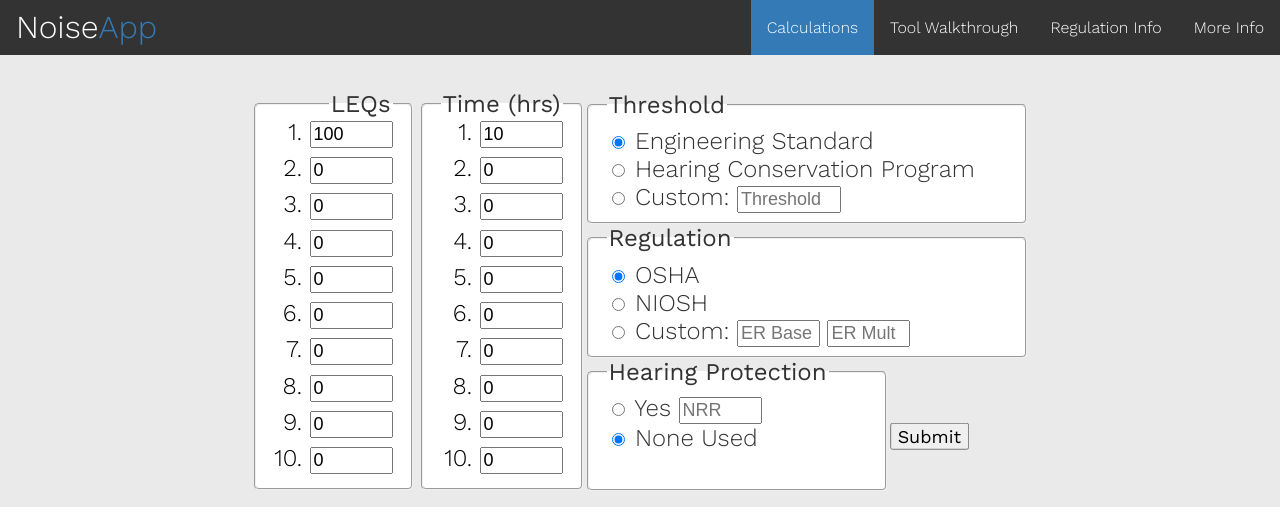
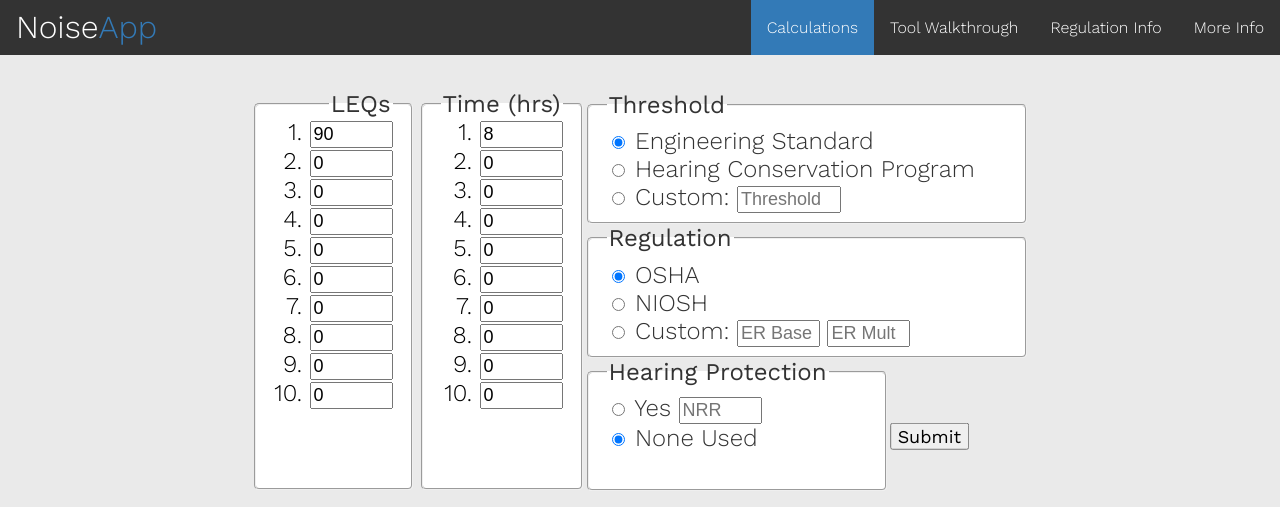
Before and after one commit to erayner305/NoiseApp, a Flask app: page / in a window 1280 px wide. Shown: the top 507 px of the page. Run offline with Flask 3, Linux system fonts and the light colour scheme.

Commit message:
states for LEQ,TIME

```diff
--- a/templates/index.html
+++ b/templates/index.html
@@ -19,31 +19,17 @@
 		<fieldset class="top-fields">
 			<legend >LEQs</legend>
 			<br><br><br>
-			1. <input type="text" id="LEQ1" name="LEQ1" value="100" size = "5" style="margin-bottom:2px"><br><br><br><br>
-			2. <input type="text" id="LEQ2" name="LEQ2" value="0" size = "5" style="margin-bottom:2px"><br><br><br><br>
-			3. <input type="text" id="LEQ3" name="LEQ3" value="0" size = "5" style="margin-bottom:2px"><br><br><br><br>
-			4. <input type="text" id="LEQ4" name="LEQ4" value="0" size = "5" style="margin-bottom:2px"><br><br><br><br>
-			5. <input type="text" id="LEQ5" name="LEQ5" value="0" size = "5" style="margin-bottom:2px"><br><br><br><br>
-			6. <input type="text" id="LEQ6" name="LEQ6" value="0" size = "5" style="margin-bottom:2px"><br><br><br><br>
-			7. <input type="text" id="LEQ7" name="LEQ7" value="0" size = "5" style="margin-bottom:2px"><br><br><br><br>
-			8. <input type="text" id="LEQ8" name="LEQ8" value="0" size = "5" style="margin-bottom:2px"><br><br><br><br>
-			9. <input type="text" id="LEQ9" name="LEQ9" value="0" size = "5" style="margin-bottom:2px"><br><br><br><br>
-			10. <input type="text" id="LEQ10" name="LEQ10" value="0" size = "5" style="margin-bottom:2px"><br><br><br><br>
+			{% for i in range(1, 11) %}
+			{{ i }}. <input type="text" id="LEQ{{ i }}" name="LEQ{{ i }}" value="{{ session['LEQ' ~ i] if session['LEQ' ~ i] is defined else (90 if i == 1 else 0) }}" size="5" style="margin-bottom:2px"><br>
+			{% endfor %}
 		</fieldset>
 
 		<fieldset class="top-fields">
 			<legend >Time (hrs)</legend>
 			<br><br><br>
-			1. <input type="text" id="TIME1" name="TIME1" value="10" size = "5" style="margin-bottom:2px"><br><br><br><br>
-			2. <input type="text" id="TIME2" name="TIME2" value="0" size = "5" style="margin-bottom:2px"><br><br><br><br>
-			3. <input type="text" id="TIME3" name="TIME3" value="0" size = "5" style="margin-bottom:2px"><br><br><br><br>
-			4. <input type="text" id="TIME4" name="TIME4" value="0" size = "5" style="margin-bottom:2px"><br><br><br><br>
-			5. <input type="text" id="TIME5" name="TIME5" value="0" size = "5" style="margin-bottom:2px"><br><br><br><br>
-			6. <input type="text" id="TIME6" name="TIME6" value="0" size = "5" style="margin-bottom:2px"><br><br><br><br>
-			7. <input type="text" id="TIME7" name="TIME7" value="0" size = "5" style="margin-bottom:2px"><br><br><br><br>
-			8. <input type="text" id="TIME8" name="TIME8" value="0" size = "5" style="margin-bottom:2px"><br><br><br><br>
-			9. <input type="text" id="TIME9" name="TIME9" value="0" size = "5" style="margin-bottom:2px"><br><br><br><br>
-			10. <input type="text" id="TIME10" name="TIME10" value="0" size = "5" style="margin-bottom:2px"><br><br><br><br>
+			{% for i in range(1, 11) %}
+			{{ i }}. <input type="text" id="TIME{{ i }}" name="TIME{{ i }}" value="{{ session['TIME' ~ i] if session['TIME' ~ i] is defined else (8 if i == 1 else 0) }}" size="5" style="margin-bottom:2px"><br>
+			{% endfor %}
 		</fieldset>
 	</div>
 
```
